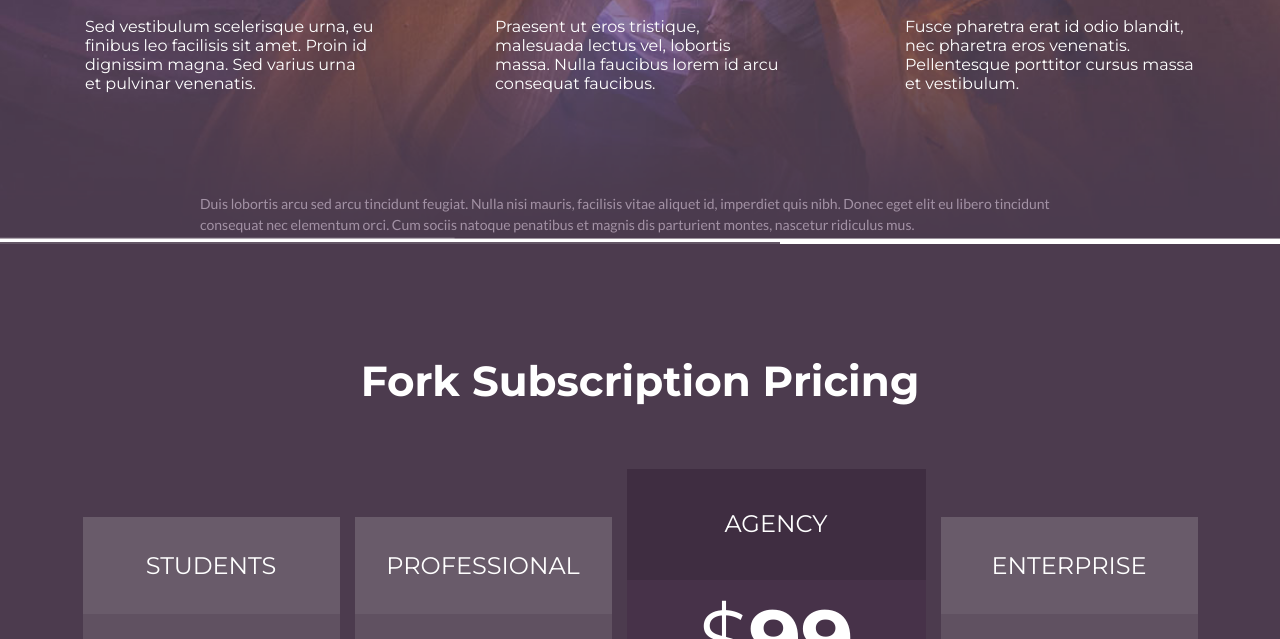
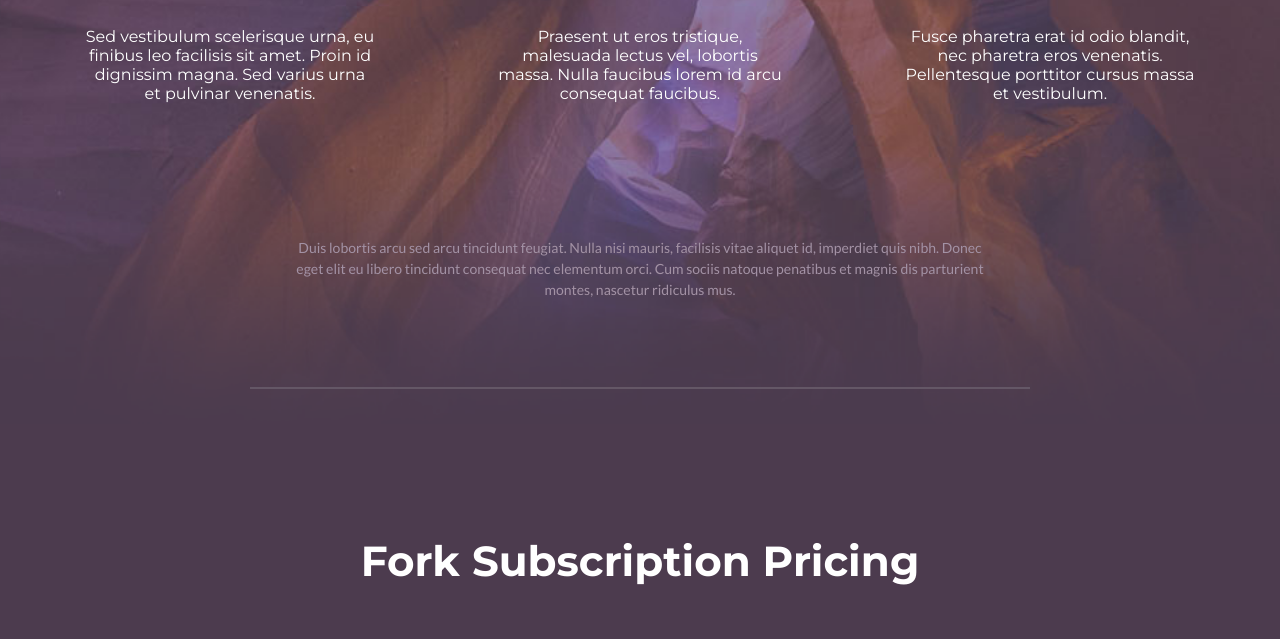
Before and after one commit to mitskelevychp/forkio, a website: page src/pages/index.html in a window 1280 px wide. Shown: the part 2607-3246 px from the top of the page. Drawn offline with nearby package versions, Linux system fonts and the light colour scheme; files that its build step writes are made by us from their sources; files whose address does not match are found by name; a web font is replaced by a local one.

Commit message:
correction of mistakes

```diff
--- a/src/pages/index.html
+++ b/src/pages/index.html
@@ -24,10 +24,10 @@
           </span>
         </a>
         <ul id="header__list" class="header__list">
-          <li class="header__list-item"><p></p><a href="#">Overview</a></li>
-          <li class="header__list-item"><p></p><a href="#">About Fork</a></li>
-          <li class="header__list-item"><p></p><a href="#">Buying Options</a></li>
-          <li class="header__list-item"><p></p><a href="#">Support</a></li>
+          <li class="header__list-item"><p></p><a class="header__list-text" href="#">Overview</a></li>
+          <li class="header__list-item"><p></p><a class="header__list-text" href="#">About Fork</a></li>
+          <li class="header__list-item"><p></p><a class="header__list-text" href="#">Buying Options</a></li>
+          <li class="header__list-item"><p></p><a class="header__list-text" href="#">Support</a></li>
         </ul>
         <a class="header__buy" href="#">buy now</a>
         <button class="header__button">
@@ -231,8 +231,8 @@
           </div>
         </div>
       </div>
-      <!-- your code -->
-     <!-- The start people are talking-->
+
+      <!-- The start people are talking-->
       <!-- The start people are talking-->
       <!-- The start people are talking-->
 
@@ -298,21 +298,19 @@
             </div>
 
           </div>
-          <p class="about__paragraph">
+          <div class="about__paragraph">
             <span>
               Duis lobortis arcu sed arcu tincidunt feugiat. Nulla nisi mauris, facilisis vitae aliquet id, imperdiet quis nibh. Donec eget elit eu libero tincidunt consequat nec elementum orci. Cum sociis natoque penatibus et magnis dis parturient montes, nascetur ridiculus mus.
             </span>
             <p class="about__paragraph-line"></p>
-          </p>
+          </div>
         </div>
-
       </section>
-
 
       <!-- The end people are talking -->
       <!-- The end people are talking -->
       <!-- The end people are talking -->
-      <!-- your code -->
+
       <div class="prices-background">
         <div class="prices-wrapper container">
           <h2 class="prices__headline">Fork subscription pricing</h2>
--- a/src/scss/style.scss
+++ b/src/scss/style.scss
@@ -232,15 +232,24 @@ body {
         @include mixins.flexbox(start, center, row);
         border-bottom: 1px solid variables.$fonts-color-main;
       }
-      &-item a{
+      &-item>a.header__list-text{
         width: 100%;
         height: 100%;
+        color: variables.$fonts-color-main;
+        @include mixins.flexbox(center, center, row);
+        @media only screen and (max-width: 480px){
           font-family: variables.$f-family-main;
           font-weight: 400;
           font-size: variables.$fonts-size-m-l;
           line-height: variables.$fonts-line-height-m-xxl;
           color: variables.$fonts-color-headers-main;
-        @include mixins.flexbox(center, center, row);
+        }
+        @media only screen and (min-width: 481px){
+          font-family: variables.$f-family-main;
+          font-weight: 700;
+          font-size: variables.$fonts-size-s-l;
+          line-height: variables.$fonts-line-height-s-xl;
+        }
       }
       &-item>a:active,
       &-item>a:focus {
@@ -261,6 +270,7 @@ body {
     @media only screen and (min-width: 481px) {
       @include mixins.flexbox(space-around, center, row);
       order: 3;
+      border-radius: 3px dashed red;
       width: 90%;
       height: 50%;
       color: variables.$fonts-color-main;
@@ -857,10 +867,19 @@ body {
   background-repeat: no-repeat;
   background-size: cover;
   background-position: center;
+  min-width: 320px;
+  padding-bottom: 0px;
+  margin-bottom: -15px;
+  @include mixins.flexbox(center, center, column);
 
-  // &__block {
-  //   // color: variables.$fonts-color-headers-main;
-  // }
+
+  &__block {
+
+    @include mixins.flexbox(center, center, column);
+    min-width: 320px;
+    max-width: 1200px;
+    padding-bottom: 40px;
+  }
 
   &__title {
     @include mixins.font-main-stress;
@@ -896,16 +915,19 @@ body {
   color: variables.$fonts-color-headers-main;
   @include mixins.flexbox(center, center, row);
   flex-wrap: wrap;
-  @media only screen and (max-width: 767px){
+  padding: 10px;
+  width: 95%;
+  @media only screen and (min-width: 320px){
+  min-width: 300px;
   row-gap: 40px;
   margin-bottom: 30px;
   }
-  @media only screen and (min-width: 768px){
+  @media only screen and (min-width: 481px){
     row-gap: 50px;
-    column-gap: 120px;
+    column-gap: 100px;
     margin-bottom: 65px;
   }
-  @media only screen and (min-width: 1200px){
+  @media only screen and (min-width: 993px){
     row-gap: 110px;
     column-gap: 120px;
     margin-bottom: 115px;
@@ -924,52 +946,62 @@ body {
 }
 &__card-text {
   @include mixins.flexbox(center, center, row);
+  text-align: center;
   color: variables.$fonts-color-headers-main;
 }
 &__paragraph{
-  width: 90%;
-  margin: 0 auto;
+  padding: 10px;
+  width: 100%;
+  // margin: 0 auto;
   height: auto;
-  @include mixins.flexbox(center, center, row);
+  @include mixins.flexbox(center, center, column);
   color: variables.$fonts-color-text-decor;
   font-family: variables.$f-family-secondary;
   font-weight: 400;
   font-size: variables.$fonts-size-s-s;
   line-height: variables.$fonts-line-height-m-s;
-  background-color: transparent;
-  & span{
-    @include mixins.flexbox(center, center, row);
+
+  &>span{
+    font-family: variables.$f-family-secondary;
+    font-weight: 400;
+    font-size: variables.$fonts-size-s-s;
+    line-height: variables.$fonts-line-height-m-s;
+    text-align: center;
+    // @include mixins.flexbox(center, center, column);
+    @media only screen and (max-width: 480px){
+      width: 250px;
+      height: 150px ;
+      margin-bottom: 20px;
+
+    }
+    @media only screen and (min-width: 481px){
+      width: 90%;
+      max-width: 700px;
+      height: 55px;
+      margin-bottom: 70px;
+    }
+    @media only screen and (min-width: 992px){
+      width: 890px;
+      height: 35px;
+      margin-bottom: 115px;
     }
 
-  @media only screen and (min-width: 1200px){
-    width: 880px;
-    padding-bottom: 20px;
-    height: 35px
   }
 }
   &__paragraph-line{
-    @media only screen and (max-width: 767px){
-      width: 245px;
     height: 2px;
     background-color: variables.$bg-color-decor-strip;
+    @media only screen and (max-width: 480px){
+      width: 245px;
     }
-
-
-
-  @media only screen and (min-width: 768px){
+  @media only screen and (min-width: 481px){
     width: 555px;
-    height: 2px;
-    background-color: variables.$bg-color-decor-strip;
   }
-  @media only screen and (min-width: 1200px){
+  @media only screen and (min-width: 993px){
     width: 780px;
-    height: 2px;
     margin-bottom: 0px;
-    background-color: variables.$bg-color-decor-strip;
   }
-
 }
-
 }
 
 
```
Also changed, not shown: index.html (+1 -1 lines), src/index.html (+1 -1 lines), dist/css/style.min.css, dist/index.html, src/css/style.min.css, 1 other file. Lines whose indentation alone changed are shown as unchanged.
